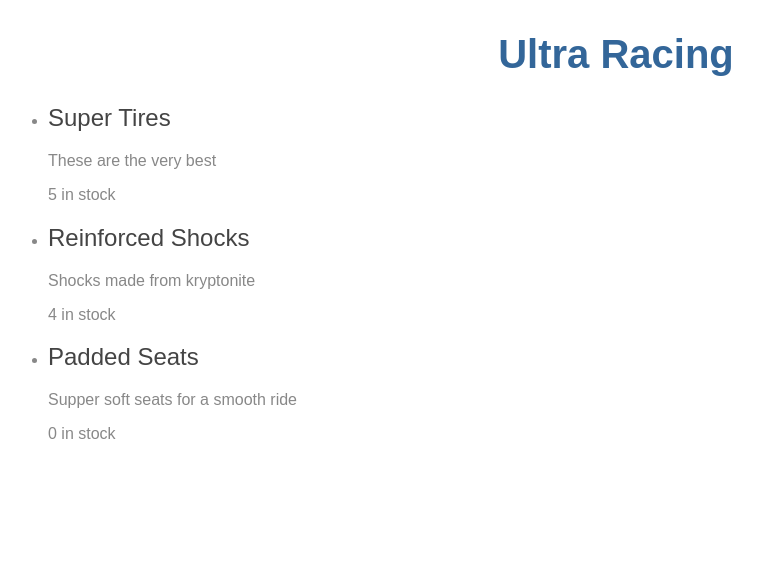
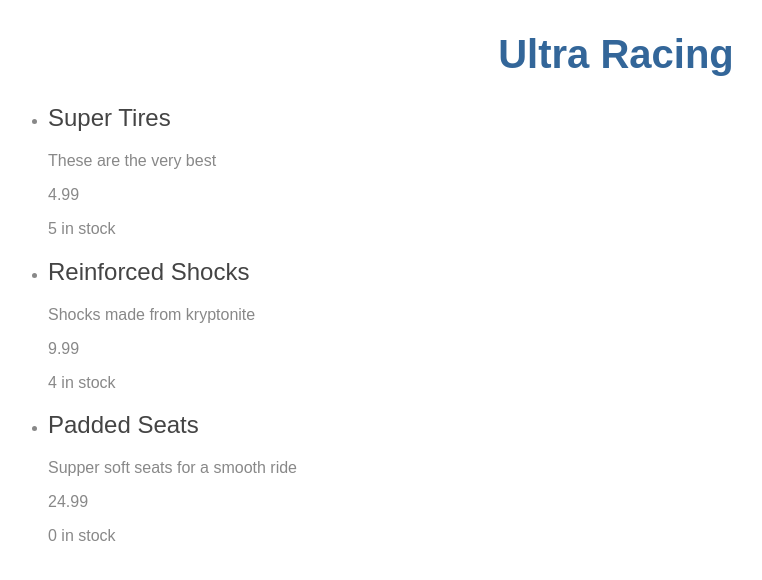
Before and after one commit to Morduck/AulasAngular, an Angular app: page / in a window 1280 px wide. Shown: the top 580 px of the page, without its empty margins (24-786 px from the left). Built offline with nearby package versions, Linux system fonts and the light colour scheme.

Commit message:
added car price to html

```diff
--- a/src/app/app.component.html
+++ b/src/app/app.component.html
@@ -7,6 +7,7 @@
   <li *ngFor='let carPart of carParts'>
     <h2>{{ carPart.name }}</h2>
     <p>{{ carPart.description }}</p>
+    <p>{{ carPart.price }}</p>
     <p>{{ carPart.inStock }} in stock</p>
   </li>
 </ul>
```
